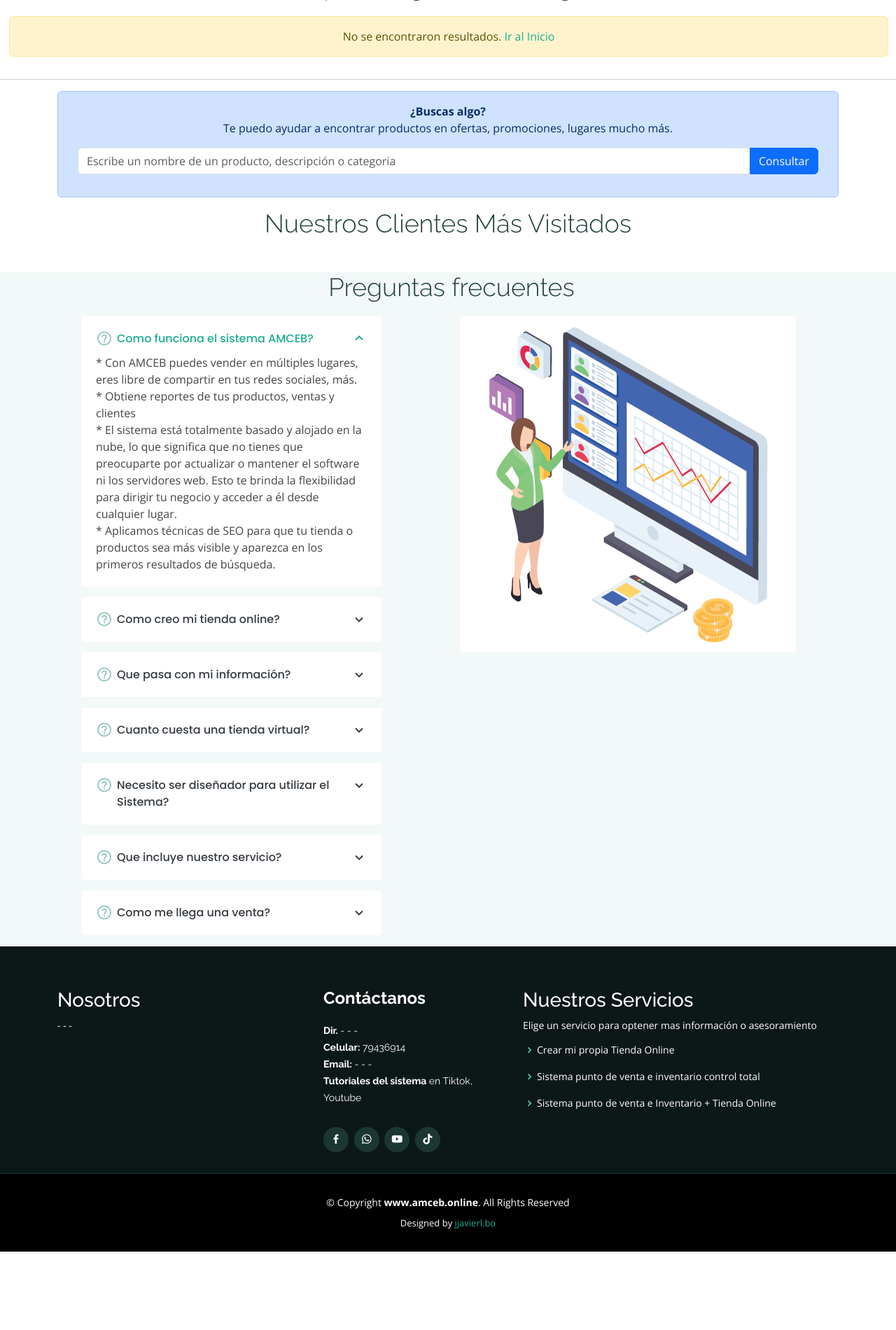
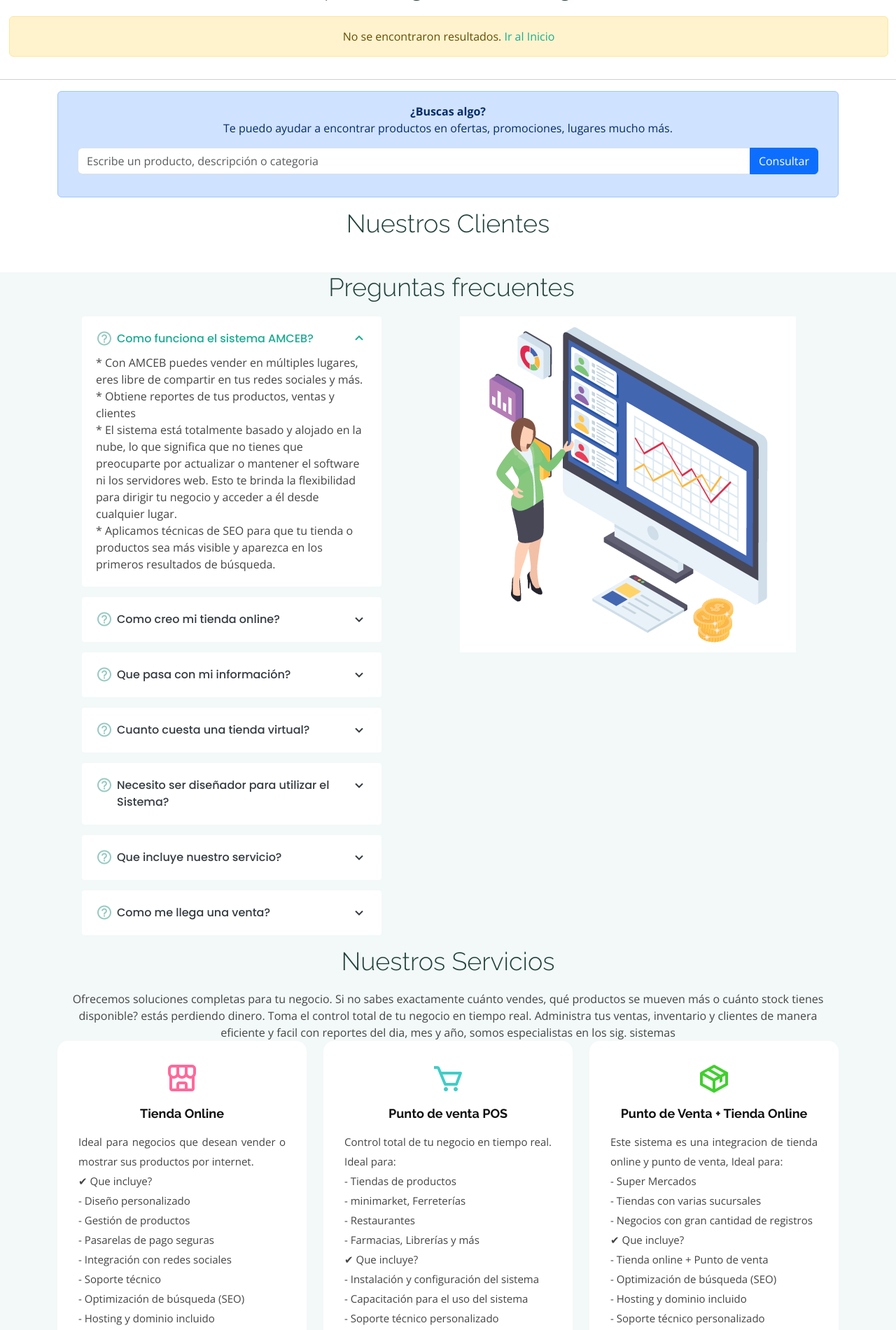
Before and after one commit to juanjavierl/ventas, a Django app: page / in a window 1280 px wide. Shown: the part 1380-3280 px from the top of the page at 70% size. Before the commit the page ends 3168 px from the top, so only its background shows below. Run offline with Django 5.2, Linux system fonts and the light colour scheme; data that the repository does not hold is empty; some libraries are stand-ins or nearby versions.

Commit message:
add servicios to index

```diff
--- a/app/tiendas/templates/configuraciones/listaClientes.html
+++ b/app/tiendas/templates/configuraciones/listaClientes.html
@@ -7,9 +7,9 @@
 <div id="collapseSix" class="accordion-collapse collapse" data-bs-parent="#accordionExample">
     <div class="accordion-body row d-flex no-gutters justify-content-center">
 
-        <div class="col-lg-10 d-flex align-items-stretch">
+        <div class="col-lg-12 d-flex align-items-stretch table-responsive">
             {% if ordens %}
-            <table class="table table-bordered table-striped table-responsive table-sm">
+            <table class="table table-bordered table-striped table-sm">
                 <thead class="thead-dark">
                     <tr>
                         <th>Nombre completo</th>
--- a/app/tiendas/templates/configuraciones/reportePedidos.html
+++ b/app/tiendas/templates/configuraciones/reportePedidos.html
@@ -12,7 +12,7 @@
                     {% csrf_token %}
                     <div class="input-group mb-3">
                         <input type="number" name="codigo_orden" class="form-control"
-                            placeholder="Ingrese codigo de orden" aria-label="Ingrese codigo de orden"
+                            placeholder="Ingrese número de orden" aria-label="Ingrese codigo de orden"
                             aria-describedby="button-addon2" required>
                         <button class="btn btn-primary" type="submit" id="button-addon2">Buscar</button>
                     </div>
--- a/app/tiendas/templates/menu_from_user.html
+++ b/app/tiendas/templates/menu_from_user.html
@@ -32,7 +32,7 @@
           <li><a class="nav-link scrollto" href="#team_productos" onclick="newProducto('/{{company.id}}/new_producto/')">Registrar Producto</a></li>
         {% endif %}
         <li><a class="nav-link scrollto" href="/{{request.user.id}}/companys">Mis Catálogos</a></li>
-        <li><a class="nav-link scrollto" href="https://www.youtube.com/channel/UCzAi4iRY0j-bRhP9zlQWDRw" target="_blank">Ayuda</a></li>
+        <li><a class="nav-link scrollto" href="https://www.tiktok.com/@amceb" target="_blank">Videos de Ayuda</a></li>
         <li><a class="nav-link scrollto" href="/salir/">Cerrar Sesion</a></li>
       </ul>
     </li>
--- a/templates/buscador_general.html
+++ b/templates/buscador_general.html
@@ -10,7 +10,7 @@
                 {% csrf_token %}
                 <div class="input-group mb-3">
                     <input type="text" name="text_boot" class="form-control"
-                        placeholder="Escribe un nombre de un producto, descripción o categoria" required>
+                        placeholder="Escribe un producto, descripción o categoria" required>
                     <button class="btn btn-primary" type="submit" id="button-addon2">Consultar</button>
                 </div>
             </form>
--- a/templates/footer_catalog.html
+++ b/templates/footer_catalog.html
@@ -27,11 +27,12 @@
           </div>
           <div class="col-lg-5 col-md-6 footer-links">
             <h3>Nuestros Servicios</h3>
-            <p>Elige un servicio para optener mas información o asesoramiento</p>
+            <p>Somos especialistas en sistemas de:</p>
             <ul>
-              <li><i class="bx bx-chevron-right"></i> <a href="https://api.whatsapp.com/send?text=Hola deseo crear mi propia tienda online para mi negocio, con un hosting y dominio propio.%0A mas información &phone={{dashboard.mobile}}" target="_blank" class="google-plus">Crear mi propia Tienda Online</a></li>
+              <li><i class="bx bx-chevron-right"></i> <a href="https://api.whatsapp.com/send?text=Hola deseo crear mi propia tienda online para mi negocio, con un hosting y dominio propio.%0A mas información &phone={{dashboard.mobile}}" target="_blank" class="google-plus">Sistemas de Tienda Online</a></li>
               <li><i class="bx bx-chevron-right"></i> <a href="https://api.whatsapp.com/send?text=Hola quisiera mi propio sistema de ventas e inventario control total de ventas, compras, gastos, cuentas por pagar cuentas por cobrar reportes y mucho mas.%0A mas información &phone={{dashboard.mobile}}" target="_blank" class="google-plus">Sistema punto de venta e inventario control total</a></li>
               <li><i class="bx bx-chevron-right"></i> <a href="https://api.whatsapp.com/send?text=Hola quisiera mi propio sistema de ventas e inventario mas tienda online, control total de ventas, compras, gastos, cuentas por pagar cuentas por cobrar reportes y mucho mas.%0A mas información. &phone={{dashboard.mobile}}" target="_blank" class="google-plus">Sistema punto de venta e Inventario + Tienda Online</a></li>
+              <li><i class="bx bx-chevron-right"></i> <a href="https://api.whatsapp.com/send?text=Hola quisiera un sistema personalizado de: %0A &phone={{dashboard.mobile}}" target="_blank" class="google-plus">Desarrollo de Sistemas Personalizados</a></li>
             </ul>
           </div>
 
--- a/templates/index.html
+++ b/templates/index.html
@@ -163,6 +163,14 @@
     {% include 'preguntas_frecuentes.html' %}
     {% endblock preg_frecuentes %}
 
+    <!-- ======= Services Section ======= -->
+    <section id="services" class="services section-bg">
+      <div class="container">
+        {% block servicios %}
+          {% include 'servicios.html' %}
+        {% endblock servicios %}
+      </div>
+    </section><!-- End Services Section -->
     <div class="modal fade" id="exampleModal" data-bs-backdrop="static" data-bs-keyboard="false" tabindex="-1"
       aria-labelledby="staticBackdropLabel" aria-hidden="true">
       <div class="modal-dialog">
--- a/templates/menu_index.html
+++ b/templates/menu_index.html
@@ -29,6 +29,7 @@
       {% endfor %}
     </ul>
   </li>
+  <li><a class="nav-link scrollto" href="#services">Servicios</a></li>
   <li><a class="nav-link scrollto" href="#footer">Nosotros</a></li>
   {% if user.is_authenticated %}
   <li><a class="nav-link scrollto" href="/salir/">Salir</a></li>
--- a/templates/preguntas_frecuentes.html
+++ b/templates/preguntas_frecuentes.html
@@ -12,7 +12,7 @@
             <a data-bs-toggle="collapse" class="collapse" data-bs-target="#faq-list-1" >Como funciona el sistema AMCEB? <i class="bx bx-chevron-down icon-show"></i><i class="bx bx-chevron-up icon-close"></i></a>
             <div id="faq-list-1" class="collapse show" data-bs-parent=".faq-list">
               <p>
-                * Con AMCEB puedes vender en múltiples lugares, eres libre de compartir en tus redes sociales, más.<br>
+                * Con AMCEB puedes vender en múltiples lugares, eres libre de compartir en tus redes sociales y más.<br>
                 * Obtiene reportes de tus productos, ventas y clientes <br>
                 * El sistema está totalmente basado y alojado en la nube, lo que significa que no tienes que preocuparte por actualizar o mantener el software ni los servidores web. Esto te brinda la flexibilidad para dirigir tu negocio y acceder a él desde cualquier lugar. <br>
                 * Aplicamos técnicas de SEO para que tu tienda o productos sea más visible y aparezca en los primeros resultados de búsqueda.
--- /dev/null
+++ b/templates/servicios.html
@@ -0,0 +1,71 @@
+<div class="section-title" data-aos="fade-up">
+          <h2>Nuestros Servicios</h2>
+          <p>Ofrecemos soluciones completas para tu negocio.
+            Si no sabes exactamente cuánto vendes, qué productos se mueven más o cuánto stock tienes disponible? estás perdiendo dinero.
+
+Toma el control total de tu negocio en tiempo real. Administra tus ventas, inventario y clientes de manera eficiente y facil con reportes del dia, mes y año,
+somos especialistas en los sig. sistemas</p>
+          </p>
+        </div>
+
+        <div class="row">
+          <div class="col-md-6 col-lg-4 d-flex align-items-stretch mb-5 mb-lg-0" data-aos="fade-up">
+            <div class="icon-box icon-box-pink">
+              <div class="icon"><i class="bx bx-store-alt"></i></div>
+              <h4 class="title"><a href="">Tienda Online</a></h4>
+              <p class="description" style="text-align: justify;">
+                Ideal para negocios que desean vender o mostrar sus productos por internet. <br>
+                ✔ Que incluye? <br>
+                - Diseño personalizado <br>
+                - Gestión de productos <br>
+                - Pasarelas de pago seguras <br>
+                - Integración con redes sociales <br>
+                - Soporte técnico <br>
+                - Optimización de búsqueda (SEO) <br>
+                - Hosting y dominio incluido <br>
+
+              </p>
+              <br>
+              <a href="https://api.whatsapp.com/send?text=Hola deseo crear mi propia tienda online para mi negocio de: %0A &phone={{dashboard.mobile}}" target="_blank" class="google-plus"><i class="bi bi-whatsapp"></i> Más información</a>
+            </div>
+          </div>
+
+          <div class="col-md-6 col-lg-4 d-flex align-items-stretch mb-5 mb-lg-0" data-aos="fade-up" data-aos-delay="100">
+            <div class="icon-box icon-box-cyan">
+              <div class="icon"><i class="bx bx-cart"></i></div>
+              <h4 class="title"><a href="">Punto de venta POS</a></h4>
+              <p class="description" style="text-align: justify;">
+                Control total de tu negocio en tiempo real. Ideal para: <br>
+                - Tiendas de productos <br>
+                - minimarket, Ferreterías <br>
+                - Restaurantes <br>
+                - Farmacias, Librerías y más<br>
+                ✔ Que incluye? <br>
+                - Instalación y configuración del sistema <br>
+                - Capacitación para el uso del sistema <br>
+                - Soporte técnico personalizado <br>
+              </p><br>
+              <a href="https://api.whatsapp.com/send?text=Hola quisiera mi propio sistema de ventas e inventario para mi negocio de: %0A &phone={{dashboard.mobile}}" target="_blank" class="google-plus"><i class="bi bi-whatsapp"></i> Más información</a></li>
+            </div>
+          </div>
+
+          <div class="col-md-6 col-lg-4 d-flex align-items-stretch mb-5 mb-lg-0" data-aos="fade-up" data-aos-delay="200">
+            <div class="icon-box icon-box-green">
+              <div class="icon"><i class="bx bx-package"></i></div>
+              <h4 class="title"><a href="">Punto de Venta + Tienda Online</a></h4>
+              <p class="description" style="text-align: justify;">
+                Este sistema es una integracion de tienda online y punto de venta, Ideal para: <br>
+                - Super Mercados <br>
+                - Tiendas con varias sucursales <br>
+                - Negocios con gran cantidad de registros <br>
+                ✔ Que incluye? <br>
+                - Tienda online + Punto de venta <br>
+                - Optimización de búsqueda (SEO) <br>
+                - Hosting y dominio incluido <br>
+                - Soporte técnico personalizado
+              </p><br>
+              <a href="https://api.whatsapp.com/send?text=Hola quisiera mi propio sistema de ventas e inventario mas tienda online para mi negocio de: %0A &phone={{dashboard.mobile}}" target="_blank" class="google-plus"><i class="bi bi-whatsapp"></i> Más información</a>
+            </div>
+          </div>
+
+        </div>
--- a/templates/tiendas_mas_vistos.html
+++ b/templates/tiendas_mas_vistos.html
@@ -1,7 +1,7 @@
 <div class="row" data-aos="fade-up">
     <div class="col-12">
         <div class="section-title text-center mb-4">
-            <h2>Nuestros Clientes Más Visitados</h2>
+            <h2>Nuestros Clientes</h2>
         </div>
     </div>
 </div>
```
